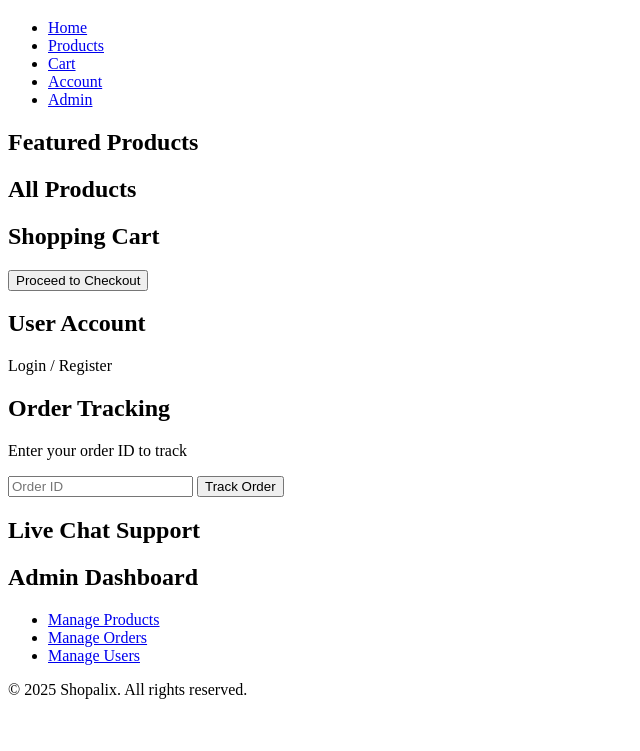
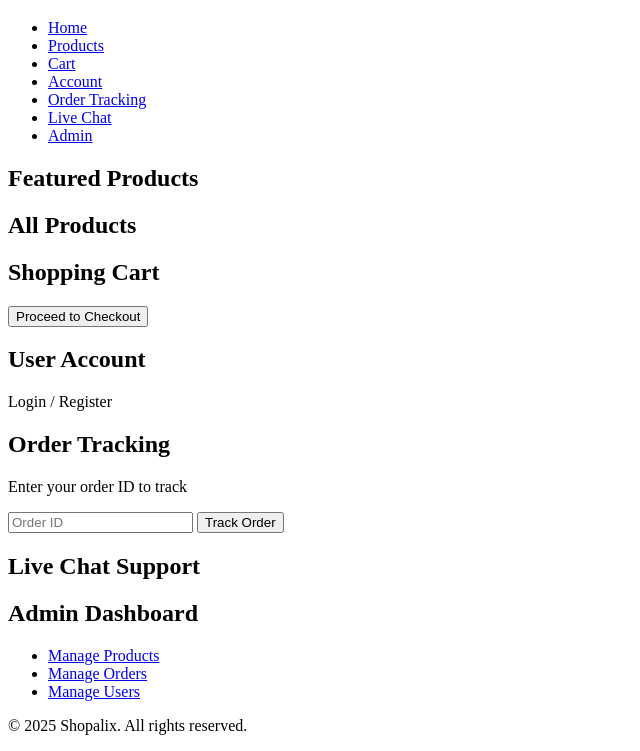
Before and after one commit to Shayan8265/Shopalix, a plain HTML site: page shopalix.html in a window 1280 px wide. Shown: the part 61-812 px from the top of the page, without its empty margins (0-640 px from the left). Drawn offline with Linux system fonts and the light colour scheme.

Commit message:
Update shopalix.html

```diff
--- a/shopalix.html
+++ b/shopalix.html
@@ -14,6 +14,8 @@
                 <li><a href="#products">Products</a></li>
                 <li><a href="#cart">Cart</a></li>
                 <li><a href="#account">Account</a></li>
+                <li><a href="#order-tracking">Order Tracking</a></li>
+                <li><a href="#live-chat">Live Chat</a></li>
                 <li><a href="#admin">Admin</a></li>
             </ul>
         </nav>
@@ -22,7 +24,7 @@
     <section id="home">
         <h2>Featured Products</h2>
         <div class="product-list">
-            <!-- Placeholder for product display -->
+            <!-- Placeholder for featured products -->
         </div>
     </section>
 
```
